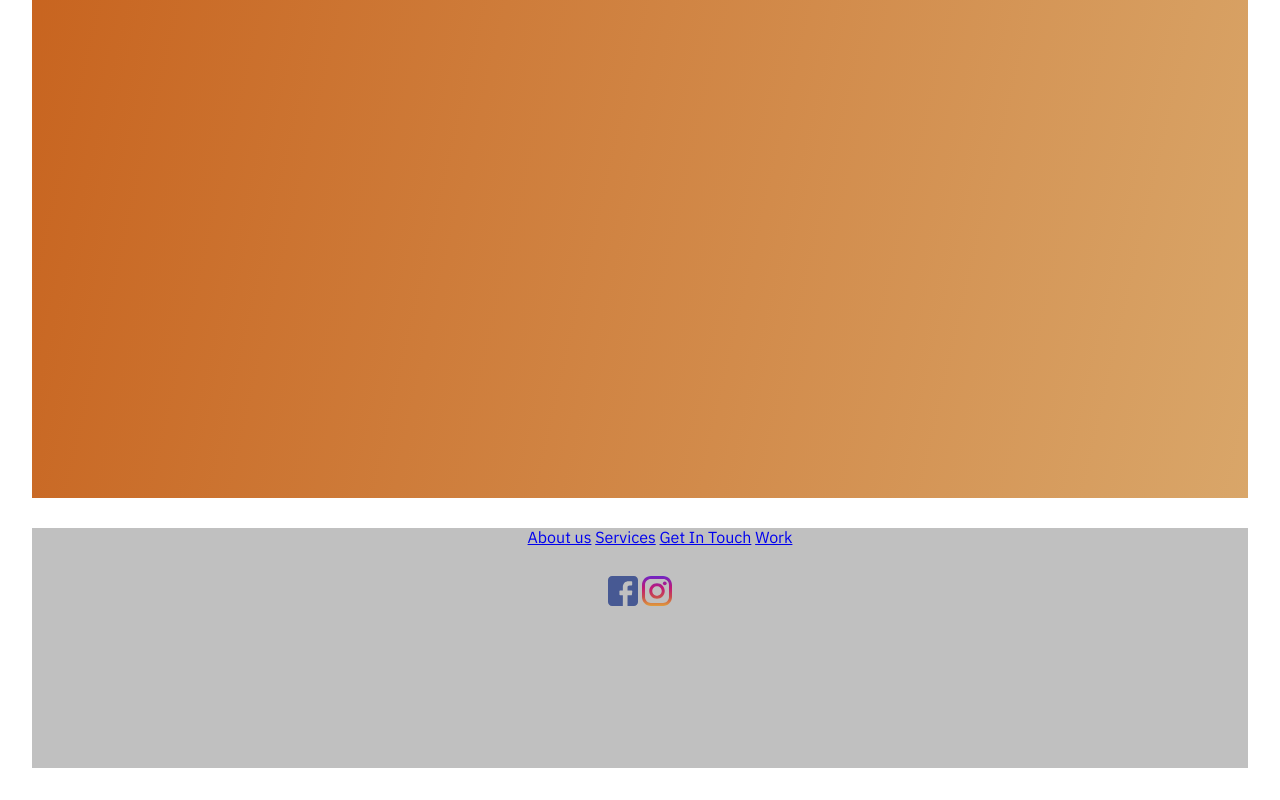
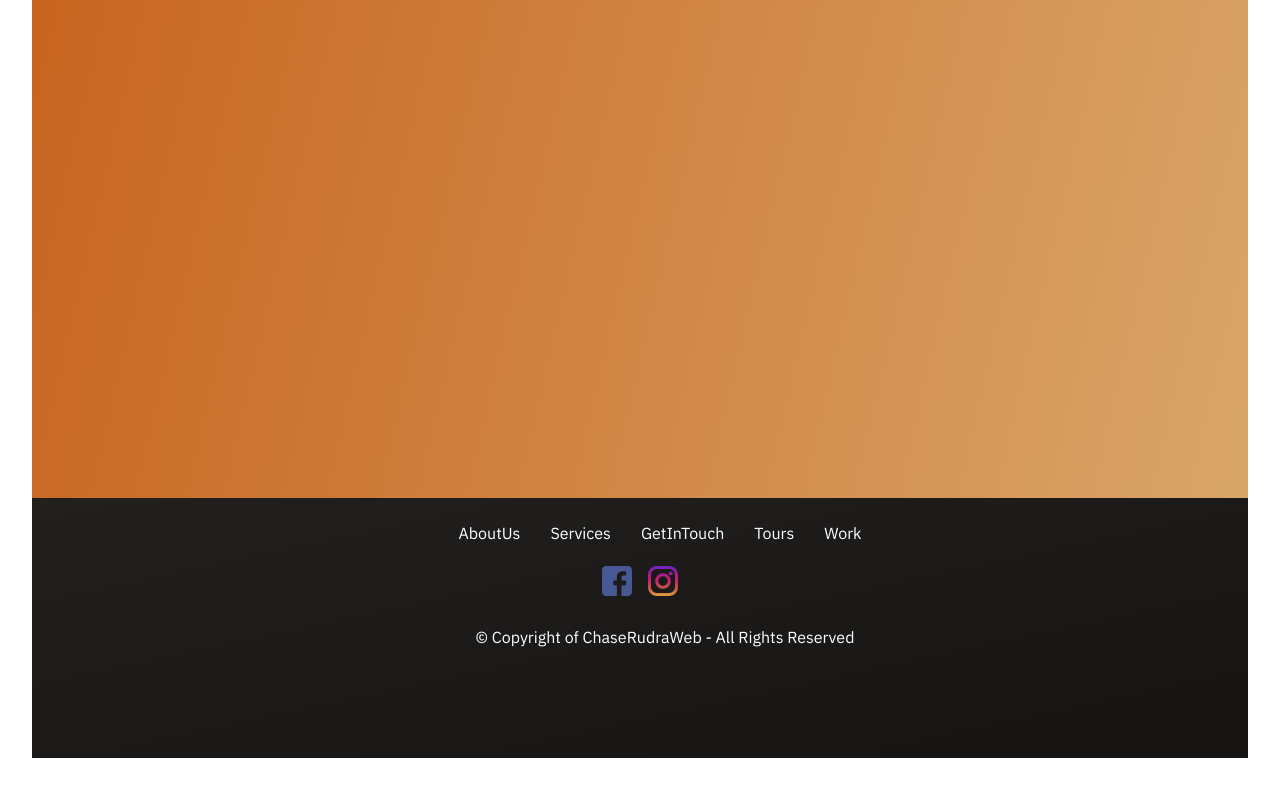
Before and after one commit to Debug-Studios/ChaseRudraWeb, a website built with Parcel: page index.html in a window 1280 px wide. Shown: the part 334-1134 px from the top of the page. Built offline with nearby package versions, Linux system fonts and the light colour scheme.

Commit message:
Footer Updated

```diff
--- a/index.html
+++ b/index.html
@@ -14,19 +14,27 @@
     </main>
 
     <footer class="footer">
-      <ul class="footer_list">
-        <a href="#">About us</a>
-        <a href="#">Services</a>
-        <a href="#">Get In Touch</a>
-        <a href="#">Work</a>
-      </ul>
-      <a href="https://www.facebook.com/CHASERUDRA/"
-        ><img class="Icons" src="/images/facebook.svg" alt="Facebook logo"
-      /></a>
-      <a
-        href="https://instagram.com/chaserudra?utm_source=ig_profile_share&igshid=yjcsv1jcyvbs"
-        ><img class="Icons" src="/images/instagram.svg" alt="Instagram logo"
-      /></a>
+      <div class="footer-first_line">
+        <ul class="footer_list">
+          <li><a href="#">AboutUs</a></li>
+          <li><a href="#">Services</a></li>
+          <li><a href="#">GetInTouch</a></li>
+          <li><a href="#">Tours</a></li>
+          <li><a href="#">Work</a></li>
+        </ul>
+      </div>
+
+      <div class="Icons">
+        <a class="Icons-links" href="https://www.facebook.com/CHASERUDRA/">
+          <img src="/images/facebook.svg" alt="Facebook logo"/></a>
+        <a class="Icons-links" href="https://instagram.com/chaserudra?utm_source=ig_profile_share&igshid=yjcsv1jcyvbs">
+          <img src="/images/instagram.svg" alt="Instagram logo"/></a>
+      </div>
+
+      <div class="copyright">
+          &copy;
+          <span>Copyright of ChaseRudraWeb - All Rights Reserved</span>
+      </div>
     </footer>
   </body>
 </html>
--- a/index.scss
+++ b/index.scss
@@ -1,7 +1,6 @@
 @import "./stylesheets/_reset.scss";
 @import url("https://fonts.googleapis.com/css?family=IBM+Plex+Sans:200,400,600");
 @import url("https://fonts.googleapis.com/css?family=Rock+Salt");
-
 * {
     font-family: "IBM Plex Sans", "Helvetica Neue", Arial, sans-serif;
 }
@@ -15,36 +14,41 @@ body {
     background: linear-gradient(103deg, #c7611c, #d9a669);
 }
 
-.container-one {
-  height: 100px;
-  background-color: purple;
-}
-.container-two {
-  height: 100px;
-  background-color: pink;
-}
-.container-three {
-  height: 100px;
-  background-color: orangered;
-}
-.container-four {
-  height: 100px;
-  background-color: yellow;
-}
-
 .footer {
-  background-color: silver;
+    background: linear-gradient(to right bottom, #22201f, #161313);
     height: 30vh;
-
-  text-align: center;
+    text-decoration: none;
+    padding: 10px;
+    color: white;
 
     &_list {
+        display: flex;
+        flex-direction: row;
+        justify-content: center;
+        list-style: none;
+
+        a {
             text-decoration: none;
-    margin: 30px;
+            padding: 15px;
+            color: inherit;
+        }
     }
 }
 
 .Icons {
+    display: flex;
+    flex-direction: row;
+    justify-content: center;
+    img {
         height: 30px;
         width: 30px;
+        padding: 8px;
     }
+}
+
+.copyright {
+    text-align: center;
+    margin: 20px;
+    margin-left: 70px;
+    // word-spacing: 5px;
+}
```
Lines whose indentation alone changed are shown as unchanged.
